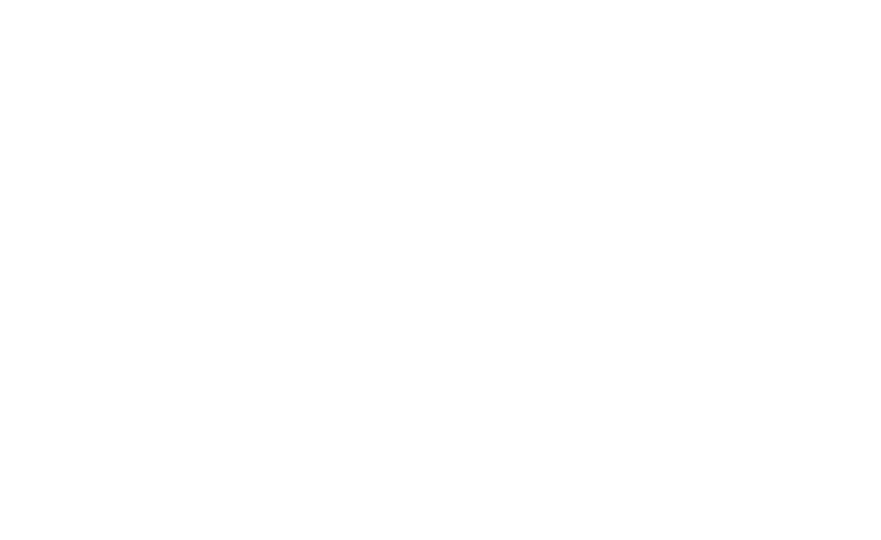
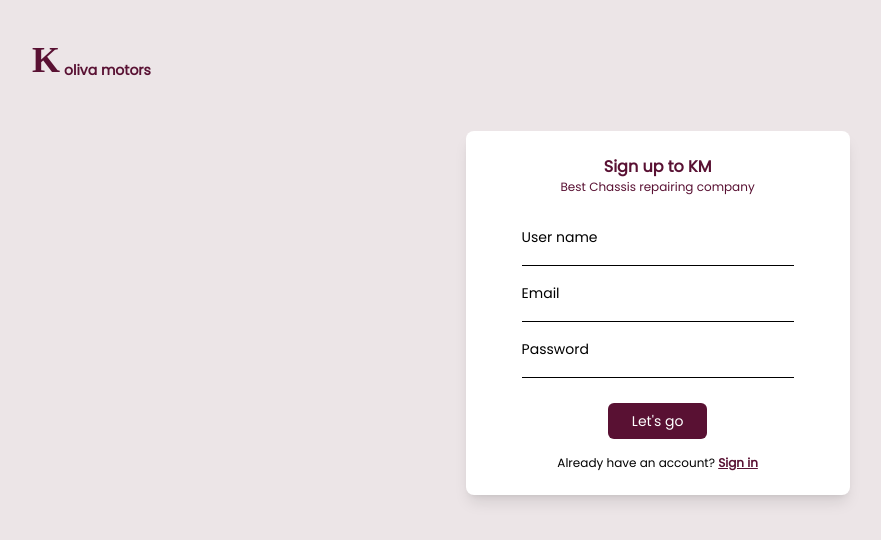
Before and after one commit to dianKoliva/kmFront, a React (Vite) app in the folder km/: page /signup in a window 1280 px wide. Shown: the top 540 px of the page, without its empty margins (8-889 px from the left). Built offline with nearby package versions, Linux system fonts and the light colour scheme; a web font is replaced by a local one.

Commit message:
new changes

```diff
--- a/km/src/App.jsx
+++ b/km/src/App.jsx
@@ -19,8 +19,8 @@ function App() {
     <Router>
     <Switch>
     <Route path="/" exact component={Login} />
-    <Route path="/km/signup" exact component={ Signup } />
-    <Route path="/km/employees" exact component={ ListEmp } />
+    <Route path="/signup" exact component={ Signup } />
+    <Route path="/employees" exact component={ ListEmp } />
 
     </Switch>
     </Router>
--- a/km/src/components/forms/Login.jsx
+++ b/km/src/components/forms/Login.jsx
@@ -32,8 +32,8 @@ const Login = (props) => {
 
                 <div className='mt-6 text-center'>
                     <button className=' bg-def px-8 rounded-md  text-white py-2'> Let's go</button>
-                    <Link to="/">
-                    <p className='mt-4   text-xs'>Already have an account? <span className='text-def underline font-bold cursor-pointer'>Sign in</span></p>
+                    <Link to="/signup">
+                    <p className='mt-4   text-xs'>Have no account yet? <span className='text-def underline font-bold cursor-pointer'>Sign up</span></p>
                     </Link>
                 </div>
 
--- a/km/src/components/forms/Signup.jsx
+++ b/km/src/components/forms/Signup.jsx
@@ -1,5 +1,6 @@
 import React from 'react'
 import Forms from '../../layouts/Forms'
+import { Link } from 'react-router-dom'
 
 const Signup = (props) => {
     return (
@@ -29,7 +30,10 @@ const Signup = (props) => {
 
                 <div className='mt-6 text-center'>
                     <button className=' bg-def px-6 rounded-md  text-white py-2'> Let's go</button>
+                    <Link to="/">
                     <p className='mt-4   text-xs'>Already have an account? <span className='text-def underline font-bold cursor-pointer'>Sign in</span></p>
+                    </Link>
+
                 </div>
 
 
```
